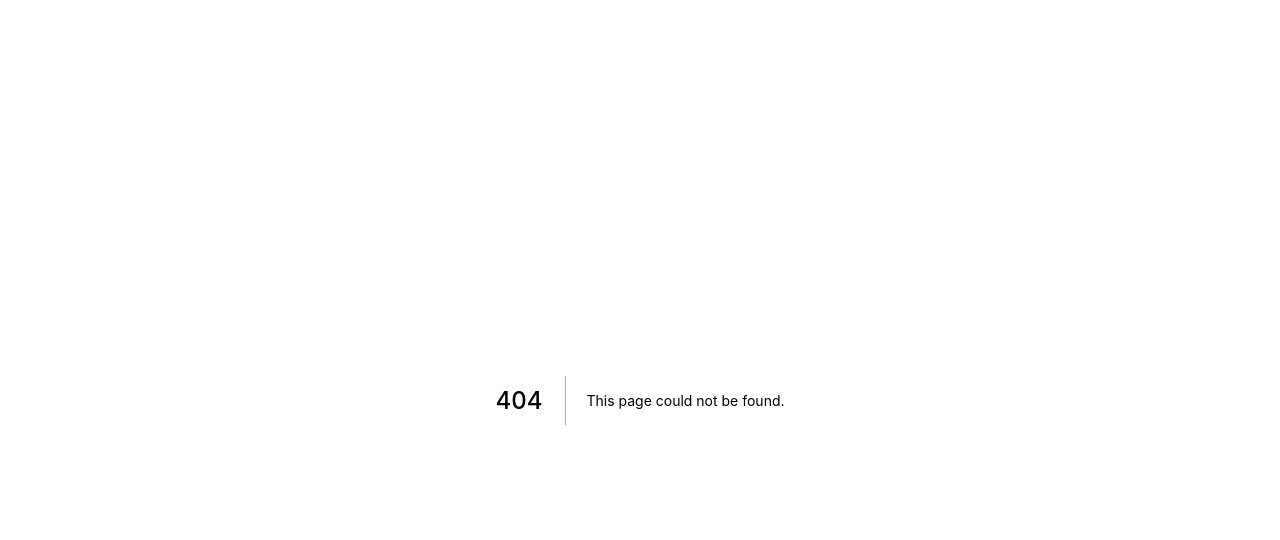
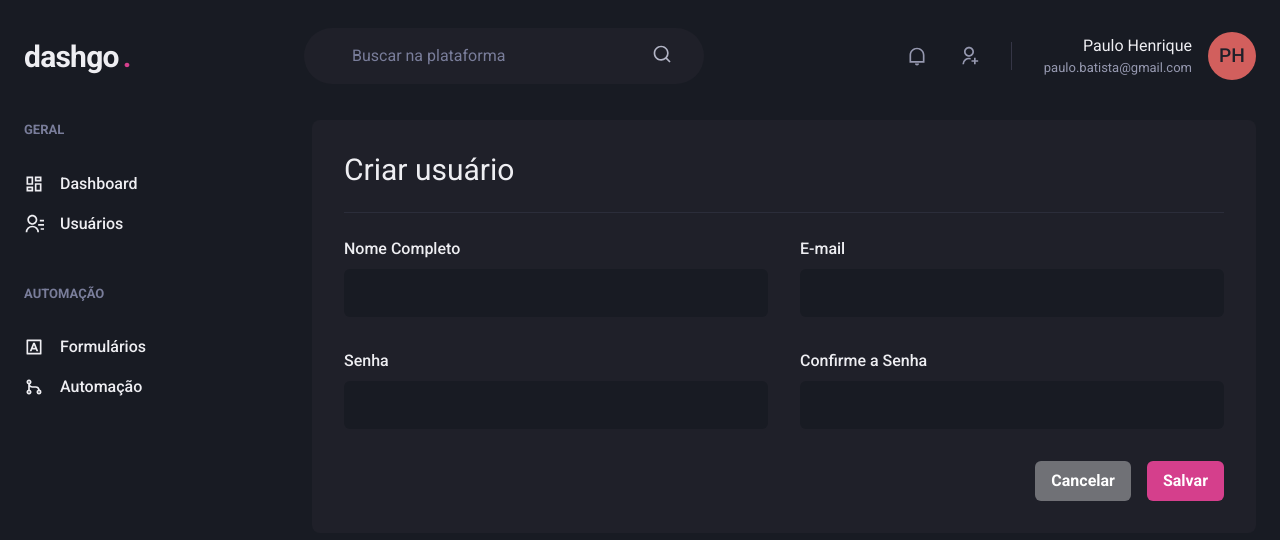
Before and after one commit to PauloBatista123/dashgo-chapterIV, a Next.js app: page /users/create in a window 1280 px wide. Before the commit this address had no page. Shown: the top 540 px of the page. Built offline with nearby package versions, Linux system fonts and the light colour scheme.

Commit message:
Form de usuarios

```diff
--- /dev/null
+++ b/src/pages/users/create.tsx
@@ -0,0 +1,40 @@
+import { Box, Button, Divider, Flex, Heading, HStack, SimpleGrid, VStack } from "@chakra-ui/react";
+import { Input } from "../../components/Form/Input";
+import { Header } from "../../components/Header";
+import { Sidebar } from "../../components/Sidebar";
+
+export default function CreateUser(){
+  return (
+    <Box>
+      <Header />
+
+      <Flex w="100%" my="6" mx="auto" px="6">
+        <Sidebar />
+
+        <Box flex="1" borderRadius={8} bg="gray.800" p="8">
+          <Heading size={"lg"} fontWeight="normal" >Criar usuário</Heading>
+
+          <Divider my={"6"} borderColor={"gray.700"}/>
+
+          <VStack spacing={"8"}>
+            <SimpleGrid minChildWidth={"240px"} spacing="8" w={"100%"}>
+              <Input name="name" label="Nome Completo" />
+              <Input name="email" label="E-mail" />
+            </SimpleGrid>
+
+            <SimpleGrid minChildWidth={"240px"} spacing="8" w={"100%"}>
+              <Input name="password" label="Senha" />
+              <Input name="password_confirmation" label="Confirme a Senha" />
+            </SimpleGrid>
+          </VStack>
+          <Flex mt={"8"} justify="flex-end">
+              <HStack spacing={"4"}>
+                <Button colorScheme={"whiteAlpha"}>Cancelar</Button>
+                <Button colorScheme={"pink"}>Salvar</Button>
+              </HStack>
+            </Flex>
+        </Box>
+      </Flex>
+    </Box>
+  );
+}
```
